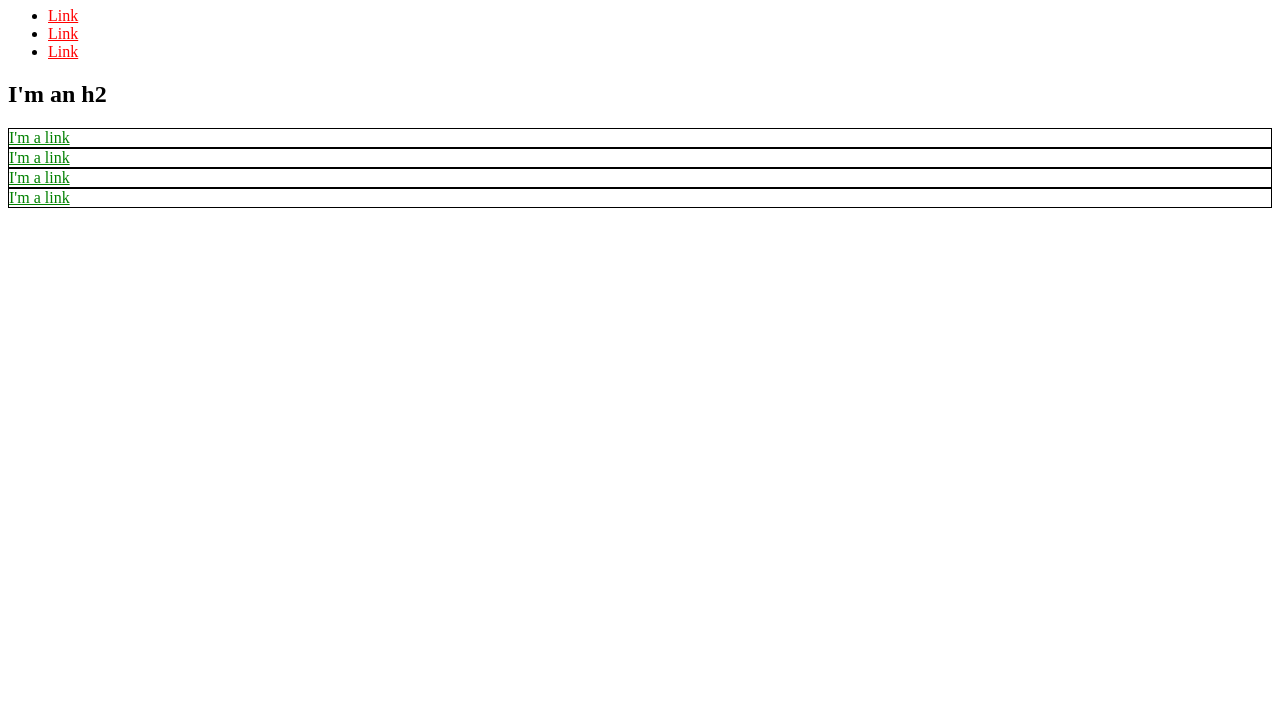
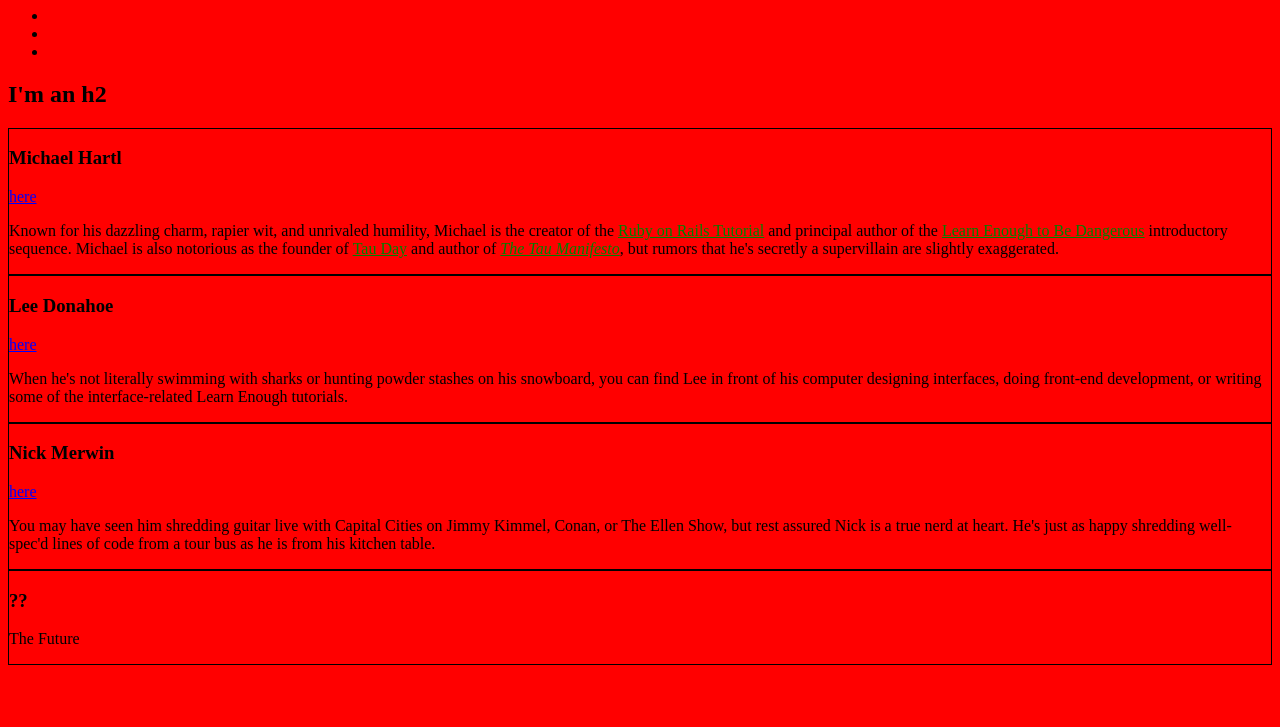
Before and after one commit to Yuppymam/Yuppymam.github.io, a plain HTML site: page index.html in a window 1280 px wide. Shown: the part 73-800 px from the top of the page. Drawn offline with Linux system fonts and the light colour scheme.

Commit message:
finish chapter2 again

```diff
--- a/index.html
+++ b/index.html
@@ -3,32 +3,92 @@
   <head>
     <title>Test Page: Don't Panic</title>
     <meta charset="utf-8">
+    <style>
+      /* グローバルスタイル */
+      html{background:red;} */
+      div.bio-box {
+        border: 1px solid green
+      }
+      a {
+        color: red;
+      }
+
+      /* SNSスタイル */
+      .social-link {
+        color: blue;
+      }
+
+      /* バイオグラフィースタイル */
+      .bio-box {
+        border: 1px solid black;
+      }
+      .bio-copy a {
+        color: green;
+      }
+    </style>
   </head>
   <body>
     <h1>I'm an h1</h1>
     <ul>
       <li>
-        <a href="https://example.com/" style="color: red;">Link</a>
+        <a href="https://example.com/">Link</a>
       </li>
       <li>
-        <a href="https://example.com/" style="color: red;">Link</a>
+        <a href="https://example.com/">Link</a>
       </li>
       <li>
-        <a href="https://example.com/" style="color: red;">Link</a>
+        <a href="https://example.com/">Link</a>
       </li>
     </ul>
     <h2>I'm an h2</h2>
-    <div style="border: 1px solid black;">
-      <a href="https://example.com/" style="color: green;">I'm a link</a>
+    <div class="bio-box">
+      <h3>Michael Hartl</h3>
+      <a href="https://twitter.com/mhartl" class="social-link">here</a>
+      <div class="bio-copy">
+        <p>
+          Known for his dazzling charm, rapier wit, and unrivaled humility,
+          Michael is the creator of the
+          <a href="https://www.railstutorial.org/">Ruby on Rails
+          Tutorial</a> and principal author of the
+          <a href="https://learnenough.com/">
+          Learn Enough to Be Dangerous</a> introductory sequence. Michael
+          is also notorious as the founder of
+          <a href="http://tauday.com/">Tau Day</a> and author of
+          <a href="http://tauday.com/tau-manifesto"><em>The Tau
+          Manifesto</em></a>, but rumors that he's secretly a supervillain
+          are slightly exaggerated.
+        </p>
+      </div>
     </div>
-    <div style="border: 1px solid black;">
-      <a href="https://example.com/" style="color: green;">I'm a link</a>
+    <div class="bio-box">
+      <h3>Lee Donahoe</h3>
+      <a href="https://twitter.com/leedonahoe" class="social-link">here</a>
+      <div class="bio-copy">
+        <p>
+          When he's not literally swimming with sharks or hunting powder
+          stashes on his snowboard, you can find Lee in front of his computer
+          designing interfaces, doing front-end development, or writing some of
+          the interface-related Learn Enough tutorials.
+        </p>
+      </div>
     </div>
-    <div style="border: 1px solid black;">
-      <a href="https://example.com/" style="color: green;">I'm a link</a>
+    <div class="bio-box">
+      <h3>Nick Merwin</h3>
+      <a href="https://twitter.com/nickmerwin" class="social-link">here</a>
+      <div class="bio-copy">
+        <p>
+          You may have seen him shredding guitar live with Capital Cities on
+          Jimmy Kimmel, Conan, or The Ellen Show, but rest assured Nick is a
+          true nerd at heart. He's just as happy shredding well-spec'd lines
+          of code from a tour bus as he is from his kitchen table.
+        </p>
+      </div>
     </div>
-    <div style="border: 1px solid black;">
-      <a href="https://example.com/" style="color: green;">I'm a link</a>
+    <div class="bio-box">
+      <h3>??</h3>
+      <p>
+        The Future
+      </p>
     </div>
   </body>
 </html>
```
